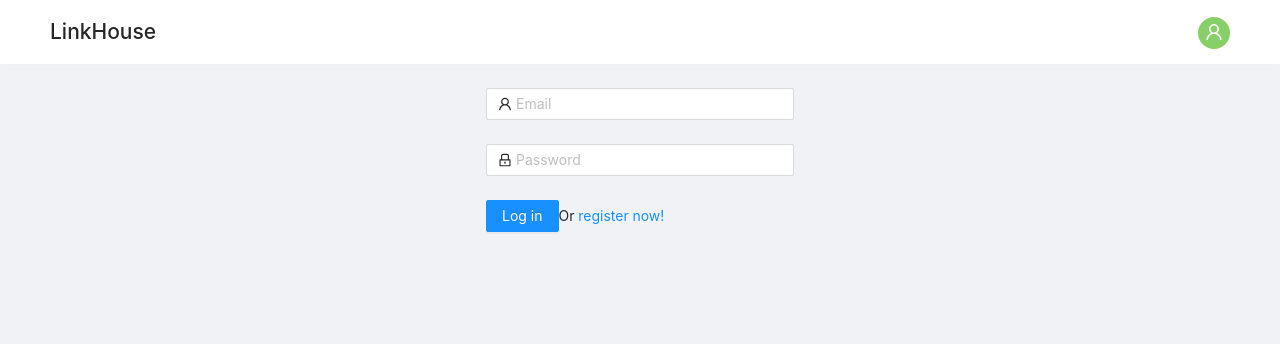
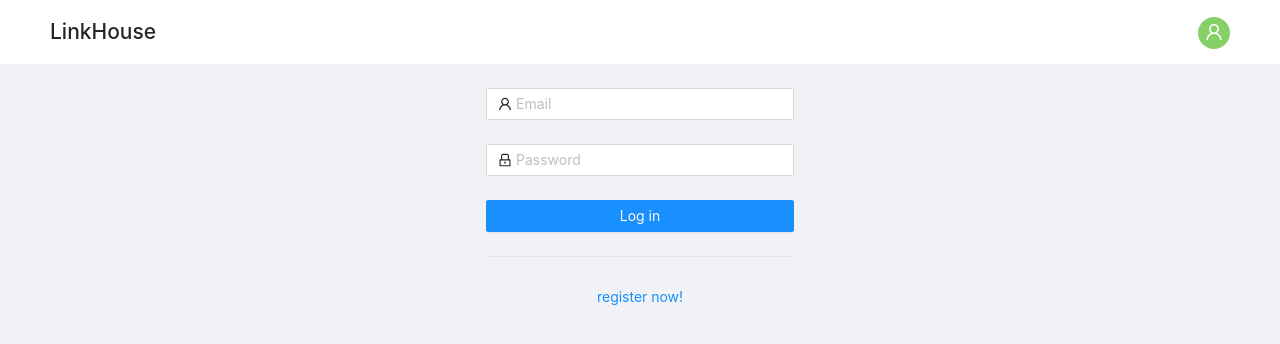
Before and after one commit to seonk94/link-house-client, a React (Create React App) app: page /signin in a window 1280 px wide. Shown: the top 344 px of the page. Built offline with nearby package versions, Linux system fonts and the light colour scheme; no server answers.

Commit message:
fix: sign in form css

```diff
--- a/src/modules/SignInForm.tsx
+++ b/src/modules/SignInForm.tsx
@@ -1,5 +1,5 @@
 import {
-  Form, Input, Button, Checkbox,
+  Form, Input, Button, Checkbox, Divider,
 } from 'antd';
 import { UserOutlined, LockOutlined } from '@ant-design/icons';
 import React from 'react';
@@ -36,11 +36,14 @@ const SignInForm = ({ signIn }: Props) => {
       </Form.Item>
 
       <Form.Item>
-        <Button type="primary" htmlType="submit" className="login-form-button">
+        <Button type="primary" htmlType="submit" style={{ width: '100%' }}>
           Log in
         </Button>
-        Or
-        {' '}
+      </Form.Item>
+
+      <Divider />
+
+      <Form.Item style={{ textAlign: 'center' }}>
         <a href="/signup">register now!</a>
       </Form.Item>
     </Form>
```
